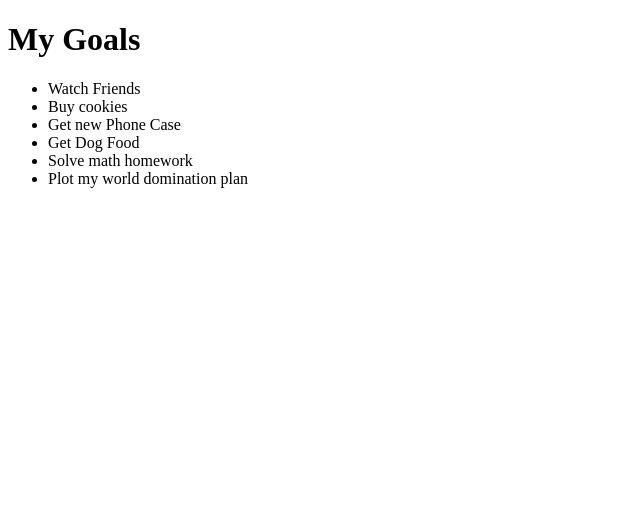
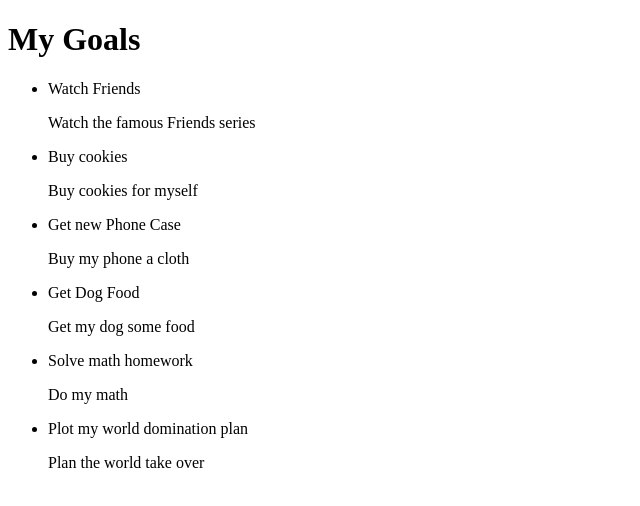
Before and after one commit to githaefrancis/Goals, an Angular app: page / in a window 1280 px wide. Shown: the top 506 px of the page, without its empty margins (0-640 px from the left). Built offline with nearby package versions, Linux system fonts and the light colour scheme.

Commit message:
initial commit

```diff
--- a/src/app/app.module.ts
+++ b/src/app/app.module.ts
@@ -4,11 +4,13 @@
 import { AppRoutingModule } from './app-routing.module';
 import { AppComponent } from './app.component';
 import { GoalComponent } from './goal/goal.component';
+import { GoalDetailComponent } from './goal-detail/goal-detail.component';
 
 @NgModule({
   declarations: [
     AppComponent,
-    GoalComponent
+    GoalComponent,
+    GoalDetailComponent
   ],
   imports: [
     BrowserModule,
--- /dev/null
+++ b/src/app/goal-detail/goal-detail.component.html
@@ -0,0 +1 @@
+<p>{{goal.description}}</p>
--- /dev/null
+++ b/src/app/goal-detail/goal-detail.component.ts
@@ -0,0 +1,15 @@
+import { Component, OnInit,Input } from '@angular/core';
+import {Goal} from '../goal';
+@Component({
+  selector: 'app-goal-detail',
+  templateUrl: './goal-detail.component.html',
+  styleUrls: ['./goal-detail.component.css']
+})
+export class GoalDetailComponent implements OnInit {
+
+  constructor() { }
+  @Input() goal!:Goal
+  ngOnInit(): void {
+  }
+
+}
--- a/src/app/goal.ts
+++ b/src/app/goal.ts
@@ -1,7 +1,10 @@
 export class Goal {
-    id!:number;
-    name!:string;
-    description!:string;
+    // id!:number;
+    // name!:string;
+    // description!:string;
 
-
+    showDescription: boolean;
+    constructor(public id: number, public name: string, public description: string) {
+        this.showDescription = false;
+    }
 }
--- a/src/app/goal/goal.component.html
+++ b/src/app/goal/goal.component.html
@@ -4,7 +4,7 @@
     <ul>
       <li *ngFor='let goal of goals'>
         {{goal.name}}
-
+        <app-goal-detail [goal]='goal'></app-goal-detail>
       </li>
     </ul>
   </div>
```
Also changed, not shown: src/app/goal-detail/goal-detail.component.css (added), 1 other file (tests, documents, lock files or other folders).
